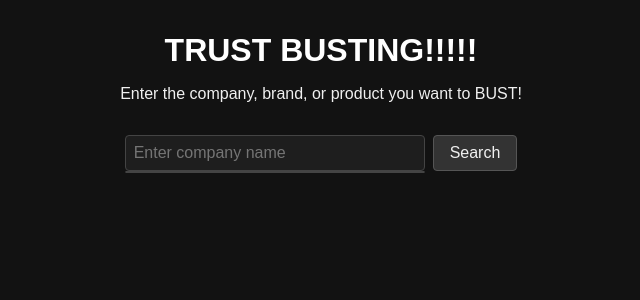
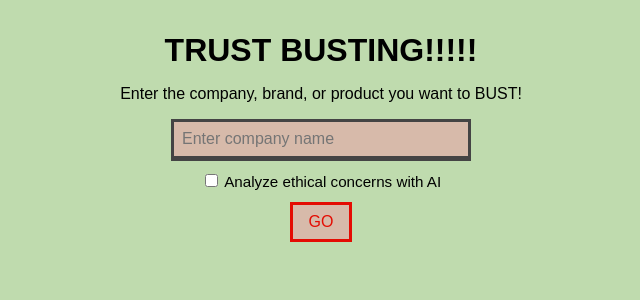
Before and after one commit to jrbud/Trust-Busters, a Flask app: page / in a window 1280 px wide. Shown: the top 300 px of the page, without its empty margins (319-959 px from the left). Run offline with Flask 3, Linux system fonts and the light colour scheme.

Commit message:
last of saturday

```diff
--- a/requirements.txt
+++ b/requirements.txt
@@ -6,3 +6,4 @@ flask_cors
 typing
 google
 google.generativeai
+pillow
--- a/server/server.py
+++ b/server/server.py
@@ -48,33 +48,40 @@ def get_company_info():
 
     return jsonify(data)
 
+@app.route('/ai-check',methods=['GET'])
+def ai_check():
+    company = request.args.get('name').lower()
+    analyzer = BrandAnalysis("Utils/Test Files/webscrape.csv", APIKEY="AIzaSyB8vI7n3836w4dWUvfxGviEokYhUe9ZV5E")
+    return analyzer.analyzeCompanyDonations(company)
 
 def parse_lookup(company):
     print("PARSING COMPANY")
-    analyzer = BrandAnalysis("Utils/Test Files/webscrape.csv", api_key="AIzaSyB8vI7n3836w4dWUvfxGviEokYhUe9ZV5E")
+    analyzer = BrandAnalysis("Utils/Test Files/webscrape.csv", APIKEY="AIzaSyB8vI7n3836w4dWUvfxGviEokYhUe9ZV5E")
     if not analyzer:
         print("analyzer found nothing")
         return
-    data = analyzer.quick_lookup(company).split(",")
+    data = analyzer.quickLookup(company).split(",")
     company = parent =  ""
     children = sisters = []
-    out = {"company": company, "parent": parent, "children": children, "sisters": sisters}
-
-    type = data.pop(0)
+    out = {"type":data.pop(0).lower(),"company": company, "parent": parent, "children": children, "sisters": sisters, "len":0}
     out["company"] = data.pop(0)
+    print(out["type"])
     print("HIIII")
     print(out)
-    print(type)
 
-    if type == "Brand":
+    if out["type"] == "brand":
         print("brand")
+        out["type"]
         parent = data.pop(0)
         out["parent"] = parent
         out["sisters"] = data
+        out["len"] = len(data)
         print(out)
         return out
-    elif type == "Company":
+    elif out["type"] == "company":
+        out["type"]
         out["children"] = data
+        out["len"] = len(data)
         print("company")
         print(out)
         return out
--- a/server/templates/index.html
+++ b/server/templates/index.html
@@ -9,21 +9,21 @@
       font-family: Arial, sans-serif;
       margin: 2em;
       text-align: center;
-      background-color: #121212;
-      color: #f0f0f0;
+      background-color: #BFDBAE;
+      color: #000000;
     }
 
     h1 {
       margin-bottom: 0.2em;
-      color: #ffffff;
+      color: #000000;
     }
 
     .search-bar {
-      display: inline-flex;
-      align-items: flex-start;
-      gap: 8px;
+      display: flex;
+      flex-direction: column;
+      align-items: center;
+      gap: 12px;
       margin-top: 1em;
-      position: relative;
     }
 
     .input-wrapper {
@@ -31,29 +31,32 @@
       width: 300px;
     }
 
-    input {
+    input[type="text"] {
       padding: 8px;
       font-size: 1em;
       width: 100%;
       box-sizing: border-box;
-      background-color: #1e1e1e;
-      color: #f0f0f0;
-      border: 1px solid #444;
-      border-radius: 4px;
+      background-color: #D7BAAA;
+      color: #000000;
+      border: 3px solid #444;
     }
 
     button {
       padding: 8px 16px;
       font-size: 1em;
-      background-color: #333;
-      color: #f0f0f0;
-      border: 1px solid #555;
-      border-radius: 4px;
+      background-color: #D7BAAA;
+      color: #e40c03;
+      border: 3px solid #e40c03;
       cursor: pointer;
     }
 
     button:hover {
       background-color: #444;
+    }
+
+    label {
+      font-size: 0.95em;
+      color: #000000;
     }
 
     ul.suggestions {
@@ -70,7 +73,6 @@
       z-index: 10;
       max-height: 200px;
       overflow-y: auto;
-      border-radius: 4px;
     }
 
     ul.suggestions li {
@@ -126,12 +151,27 @@
       <input type="text" id="companyInput" placeholder="Enter company name" oninput="getSuggestions()" />
       <ul id="suggestions" class="suggestions"></ul>
     </div>
-    <button onclick="searchCompany()">Search</button>
+
+    <label>
+      <input type="checkbox" id="ethicsCheckbox" />
+      Analyze ethical concerns with AI
+    </label>
+
+    <button onclick="searchCompany()">GO</button>
   </div>
 
   <div id="results"></div>
 
   <script>
+    const colors = [
+      "#e40c03", "#ffeb00", "#00ae41", "#0068b3",
+      "#94481a", "#b9e3f7", "#d62f8c", "#ef8c00"
+    ];
+
+    function getRandomColor() {
+      return colors[Math.floor(Math.random() * colors.length)];
+    }
+
     async function getSuggestions() {
       const input = document.getElementById('companyInput').value;
       if (input.length < 1) {
@@ -152,6 +192,10 @@
 
     async function searchCompany() {
       const name = document.getElementById('companyInput').value;
+      const useEthics = document.getElementById('ethicsCheckbox').checked;
+
+      console.log("Ethical analysis selected:", useEthics);
+
       const res = await fetch(`/api/company?name=${encodeURIComponent(name)}`);
       const data = await res.json();
 
@@ -160,14 +204,37 @@
         return;
       }
 
-      let html = `
-        <h2>Results for "${data.company}"</h2>
-        <p><strong>Parent company:</strong> ${data.parent}</p>
-        <h3 class="section-heading">Child Companies</h3>
-        <table><tr><th>Name</th></tr>${data.children.map(c => `<tr><td>${c}</td></tr>`).join('')}</table>
-        <h3 class="section-heading">Sister Brands</h3>
-        <table><tr><th>Name</th></tr>${data.sisters.map(s => `<tr><td>${s}</td></tr>`).join('')}</table>
+      let html = `<h2>Results for "${data.company}"</h2>`;
+
+      const brands = data.type === "company" ? data.children : data.sisters;
+      const owner = data.type === "company" ? data.company : data.parent;
+
+      html += `
+        <p><strong>${data.company}</strong> is a <strong>${data.type}</strong> ${data.type === "brand"
+          ? `owned by <strong>${data.parent}</strong> with ${brands.length} sister brand${brands.length !== 1 ? 's' : ''}`
+          : `that owns ${brands.length} brand${brands.length !== 1 ? 's' : ''}`}.</p>
+        <div class="deed-grid">
+          ${brands.map(b => {
+            const bgColor = getRandomColor();
+            return `
+              <div class="deed-card">
+                <h3 style="background-color: ${bgColor};">${b.toUpperCase()}</h3>
+                <p>Owned by <strong>${owner}</strong></p>
+              </div>
+            `;
+          }).join('')}
+        </div>
       `;
+              if (useEthics) {
+    try {
+      const ethicsRes = await fetch(`/ai-check?name=${encodeURIComponent(data.parent)}`);
+      const ethicsText = await ethicsRes.text();
+      html += `<p><em>${ethicsText}</em></p>`;
+    } catch (error) {
+      html += `<p><em>AI ethical analysis failed to load.</em></p>`;
+    }
+  }
+
       document.getElementById('results').innerHTML = html;
     }
   </script>
```
Also changed, not shown: other parts of server/templates/index.html (+50 -27 lines), server/templates/styles.css (added, +40 -0 lines).
